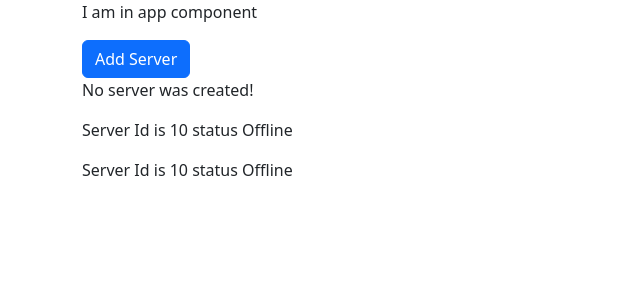
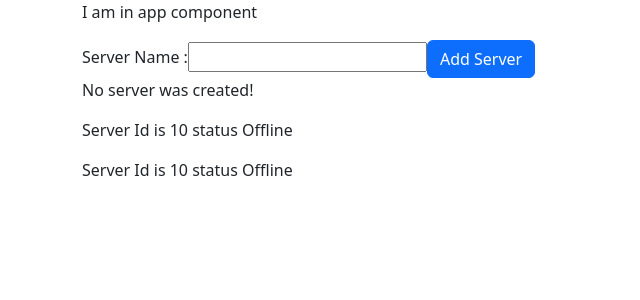
Before and after one commit to imuragesh/Angular2024Cource, an Angular app: page / in a window 1280 px wide. Shown: the top 300 px of the page, without its empty margins (0-640 px from the left). Built offline with nearby package versions, Linux system fonts and the light colour scheme.

Commit message:
Event binding

```diff
--- a/src/app/servers/servers.component.html
+++ b/src/app/servers/servers.component.html
@@ -1,4 +1,7 @@
 <!-- <p>servers works!</p> -->
+
+<label>Server Name :</label>
+<input type="text" class="form-controle" (input)="onUpdateSerevrName($event)" >
 <button class="btn btn-primary" [disabled]='!AllowNewServer' (click)='onCreatiinServer()'  >Add Server</button>
 <!-- <p>{{AlloeNewServer}}</p> -->
 <p [innerText]='serverCreationStatus' ></p>
--- a/src/app/servers/servers.component.ts
+++ b/src/app/servers/servers.component.ts
@@ -25,6 +25,9 @@ export class ServersComponent implements OnInit {
     this.serverCreationStatus = 'server was created!'
 
   }
+  onUpdateSerevrName(event:any){
+console.log(event)
+  }
 
 ngOnInit(){
 
```
Also changed, not shown: 1 other file (tests, documents, lock files or other folders).
